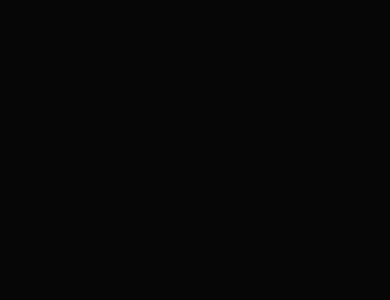
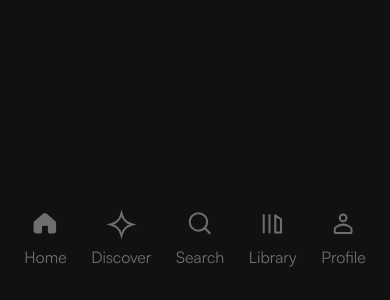
Before and after one commit to Juxtify4Spotify/juxtify-client, a Vue app: page / in a window 390 px wide. Shown: the part 544-844 px from the top of the page. Built offline with nearby package versions, Linux system fonts and the light colour scheme.

Commit message:
Add menu for mobile layout

```diff
--- a/src/App.vue
+++ b/src/App.vue
@@ -1,22 +1,28 @@
 <template>
   <div class="hidden lg:flex p-2 h-screen">
-    <Sidebar></Sidebar>
+    <SidebarDesktop></SidebarDesktop>
     <div class="flex flex-col flex-1">
-      <Menu></Menu>
+      <MenuDesktop></MenuDesktop>
 
       <div class="w-full h-full rounded-md outline -outline-offset-1 outline-1 outline-tertiary"></div>
     </div>
   </div>
+  <div class="flex lg:hidden h-screen">
+    <MenuMobile></MenuMobile>
+  </div>
 </template>
 
 <script>
-import Menu from './components/Menu.vue'
-import Sidebar from './components/Sidebar.vue';
+import MenuDesktop from './components/desktop/Menu.vue';
+import SidebarDesktop from './components/desktop/Sidebar.vue';
+
+import MenuMobile from './components/mobile/Menu.vue';
 
 export default {
   components: {
-    Menu,
-    Sidebar
+    MenuDesktop,
+    SidebarDesktop,
+    MenuMobile
   },
 };
 </script>
--- a/src/components/Menu.vue
+++ b/src/components/desktop/Menu.vue
@@ -1,12 +1,12 @@
 <template>
     <div class="h-16 pb-2 flex justify-between gap-2">
         <div class="flex flex-grow">
-            <div :class="['flex h-full gap-2 rounded-md w-full select-none min-w-36 max-w-72 hover:cursor-pointer items-center hover:text-foreground p-2', route.path === '/' ? 'bg-secondary' : 'text-secondary-foreground']"
+            <div :class="['flex h-full gap-2 rounded-md w-full select-none min-w-30 max-w-72 hover:cursor-pointer items-center hover:text-foreground p-2', route.path === '/' ? 'bg-secondary' : 'text-secondary-foreground']"
                 @click="navigate('/')">
                 <component :is="route.path === '/' ? HomeFilled : Home" />
                 <p>Home</p>
             </div>
-            <div :class="['flex h-full gap-2 rounded-md w-full select-none min-w-36 max-w-72 hover:cursor-pointer items-center hover:text-foreground p-2', route.path === '/discover' ? 'bg-secondary' : 'text-secondary-foreground']"
+            <div :class="['flex h-full gap-2 rounded-md w-full select-none min-w-30 max-w-72 hover:cursor-pointer items-center hover:text-foreground p-2', route.path === '/discover' ? 'bg-secondary' : 'text-secondary-foreground']"
                 @click="navigate('/discover')">
                 <component :is="route.path === '/discover' ? DiscoverFilled : Discover" />
                 <p>Discover</p>
--- /dev/null
+++ b/src/components/mobile/Menu.vue
@@ -0,0 +1,44 @@
+<template>
+    <div class="absolute bottom-0 w-full h-32 bg-gradient-to-t from-secondary to-secondary/0">
+        <div class="flex text-secondary-foreground px-4 gap-2 w-full h-full items-center">
+            <div v-for="item in navItems" :key="item.name"
+                class="flex flex-grow select-none hover:cursor-pointer flex-col justify-center items-center"
+                @click="navigate(item.route)">
+                <component :is="route.path === item.route ? item.iconFilled : item.icon" />
+                <p>{{ item.name }}</p>
+            </div>
+        </div>
+    </div>
+</template>
+
+<script setup>
+import { useRoute, useRouter } from 'vue-router';
+
+import Home from '/src/assets/icons/home.svg';
+import HomeFilled from '/src/assets/icons/home-filled.svg';
+import Discover from '/src/assets/icons/discover.svg';
+import DiscoverFilled from '/src/assets/icons/discover-filled.svg';
+import Search from '/src/assets/icons/search.svg';
+import SearchFilled from '/src/assets/icons/search-filled.svg';
+import Library from '/src/assets/icons/library.svg';
+import LibraryFilled from '/src/assets/icons/library-filled.svg';
+import User from '/src/assets/icons/user.svg';
+import UserFilled from '/src/assets/icons/user-filled.svg';
+
+const route = useRoute();
+const router = useRouter();
+
+const navItems = [
+    { name: 'Home', icon: Home, iconFilled: HomeFilled, route: '/' },
+    { name: 'Discover', icon: Discover, iconFilled: DiscoverFilled, route: '/discover' },
+    { name: 'Search', icon: Search, iconFilled: SearchFilled, route: '/search' },
+    { name: 'Library', icon: Library, iconFilled: LibraryFilled, route: '/library' },
+    { name: 'Profile', icon: User, iconFilled: UserFilled, route: '/profile' }
+];
+
+const navigate = (path) => {
+    if (route.path !== path) {
+        router.push(path);
+    }
+};
+</script>
--- a/src/styles/globals.css
+++ b/src/styles/globals.css
@@ -4,8 +4,9 @@
 
 @layer base {
     #app {
-      @apply h-screen; @apply w-screen;
-      @apply bg-background text-foreground;
+      @apply h-screen w-screen;
+      @apply bg-secondary lg:bg-background;
+      @apply text-foreground;
       @apply font-satoshi;
     }
   }
```
Also changed, not shown: src/components/desktop/Sidebar.vue (renamed from src/components/Sidebar.vue).
